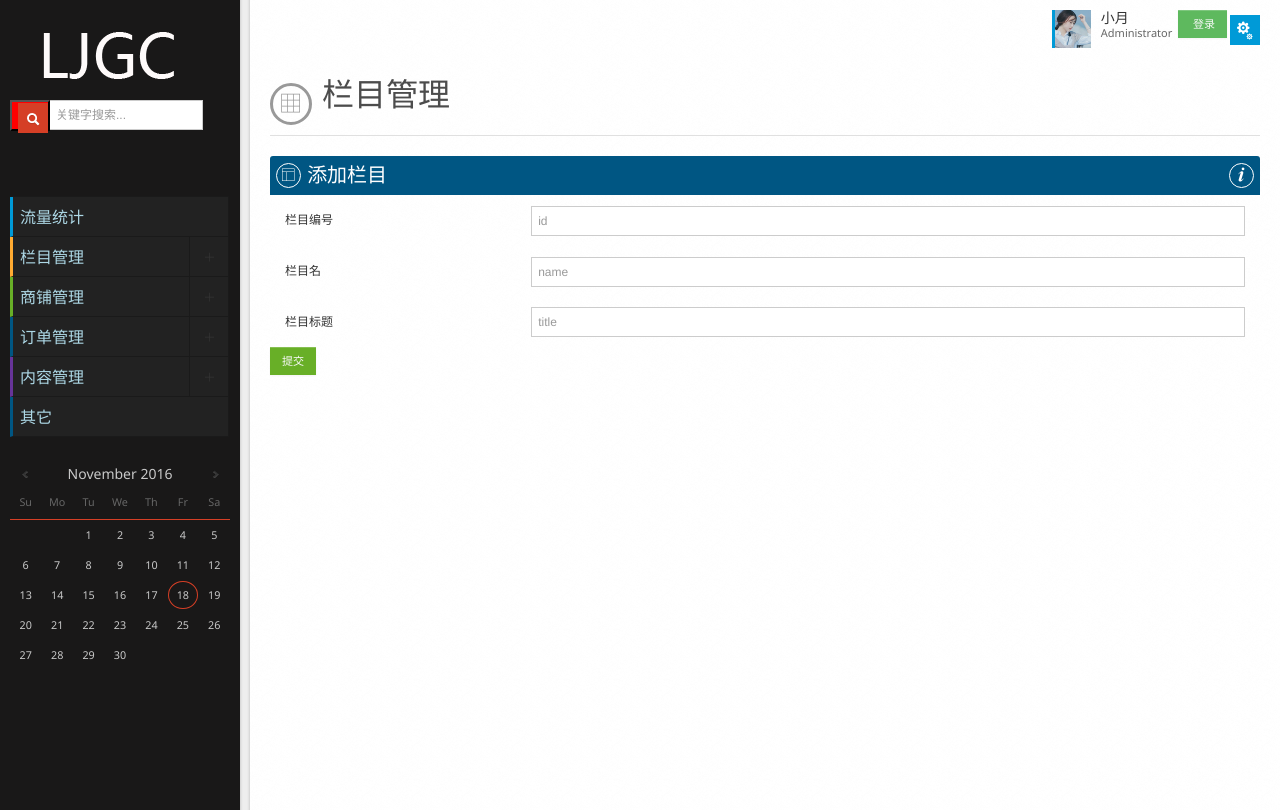
After one commit to xvscvsj/ljgc, a Java web app: template src/main/webapp/WEB-INF/jsp/back_addChannelList.jsp in a window 1280 px wide. The commit adds this page. Run offline with Tomcat 11, a stand-in JSP engine, Linux system fonts and the light colour scheme; the template is opened without the code that fills it, so the values that code supplies are empty; some libraries are stand-ins or nearby versions.

```diff
--- a/src/main/src/com/zh/ljgc/dao/BackChannelListDao.java
+++ b/src/main/src/com/zh/ljgc/dao/BackChannelListDao.java
@@ -11,4 +11,6 @@ public interface BackChannelListDao {
     List<Content> findList();
 
     void delList(Integer id);
+
+    void addList(Content content);
 }
--- a/src/main/src/com/zh/ljgc/service/BackChannelListService.java
+++ b/src/main/src/com/zh/ljgc/service/BackChannelListService.java
@@ -12,4 +12,5 @@ public interface BackChannelListService {
 
     void delList(Integer id);
 
+    void addList(Content content);
 }
--- a/src/main/src/com/zh/ljgc/service/impl/BackChannelListServiceImpl.java
+++ b/src/main/src/com/zh/ljgc/service/impl/BackChannelListServiceImpl.java
@@ -24,4 +24,9 @@ public class BackChannelListServiceImpl implements BackChannelListService{
     public void delList(Integer id)
     {backChannelListDao.delList(id);
     }
+
+    @Override
+    public void addList(Content content) {
+        backChannelListDao.addList(content);
+    }
 }
--- /dev/null
+++ b/src/main/webapp/WEB-INF/jsp/back_addChannelList.jsp
@@ -0,0 +1,143 @@
+<%@ page contentType="text/html;charset=UTF-8" language="java" %>
+<%@ taglib prefix="c" uri="http://java.sun.com/jsp/jstl/core" %>
+<!DOCTYPE html>
+<html lang="en">
+<head>
+    <meta http-equiv="Content-Type" content="text/html; charset=utf-8" />
+    <meta name="viewport" content="width=device-width, initial-scale=1.0, maximum-scale=1.0, user-scalable=0" />
+    <!--[if gt IE 8]>
+    <meta http-equiv="X-UA-Compatible" content="IE=edge" />
+    <![endif]-->
+    <title>Dynamic Tables - Aries Premium Admin Template</title>
+    <link rel="icon" type="image/ico" href="favicon.ico"/>
+
+    <link href="../../css/stylesheets.css" rel="stylesheet" type="text/css" />
+    <!--[if lte IE 7]>
+    <link href="../../css/ie.css" rel="stylesheet" type="text/css" />
+    <script type='text/javascript' src='../../js/plugins/other/lte-ie7.js'></script>
+    <![endif]-->
+    <script type='text/javascript' src='../../js/plugins/jquery/jquery-1.9.1.min.js'></script>
+    <script type='text/javascript' src='../../js/plugins/jquery/jquery-ui-1.10.1.custom.min.js'></script>
+    <script type='text/javascript' src='../../js/plugins/jquery/jquery-migrate-1.1.1.min.js'></script>
+    <script type='text/javascript' src='../../js/plugins/jquery/globalize.js'></script>
+    <script type='text/javascript' src='../../js/plugins/other/excanvas.js'></script>
+
+    <script type='text/javascript' src='../../js/plugins/other/jquery.mousewheel.min.js'></script>
+
+    <script type='text/javascript' src='../../js/plugins/bootstrap/bootstrap.min.js'></script>
+
+    <script type='text/javascript' src='../../js/plugins/cookies/jquery.cookies.2.2.0.min.js'></script>
+
+    <script type='text/javascript' src="../../js/plugins/uniform/jquery.uniform.min.js"></script>
+
+    <script type='text/javascript' src='../../js/plugins/datatables/jquery.dataTables.min.js'></script>
+
+    <script type='text/javascript' src='../../js/plugins/shbrush/XRegExp.js'></script>
+    <script type='text/javascript' src='../../js/plugins/shbrush/shCore.js'></script>
+    <script type='text/javascript' src='../../js/plugins/shbrush/shBrushXml.js'></script>
+    <script type='text/javascript' src='../../js/plugins/shbrush/shBrushJScript.js'></script>
+    <script type='text/javascript' src='../../js/plugins/shbrush/shBrushCss.js'></script>
+
+    <script type='text/javascript' src='../../js/plugins.js'></script>
+    <script type='text/javascript' src='../../js/charts.js'></script>
+    <script type='text/javascript' src='../../js/actions.js'></script>
+</head>
+<body>
+<div id="loader"><img src="../../img/loader.gif"/></div>
+<div class="wrapper">
+
+    <div class="sidebar">
+
+        <%--left--%>
+        <jsp:include page="include_back/common_left.jsp"/>
+        <%--left--%>
+    </div>
+
+    <div class="body">
+
+        <ul class="navigation">
+
+            <li>
+                <div class="user">
+                    <img src="../../img/examples/users/dmitry_m.png" align="left"/>
+                    <a href="#" class="name">
+                        <span>小月</span>
+                        <span class="sm">Administrator&nbsp;</span>
+                    </a>
+                </div>
+            </li>
+            <li>
+                <a  href="back_login" type="button" class="btn btn-default" style="background-color: #5eb95e">&nbsp;登录</a>
+            </li>
+            <li>
+                <div class="buttons">
+                    <div class="sbutton green navButton" >
+                        <a href="#"><span class="ico-align-justify" ></span></a>
+                    </div
+                    >
+                    <div class="sbutton blue">
+                        <a href="#"><span class="ico-cogs" ></span></a>
+                        <div class="popup" style="width: 200px">
+                            <div class="arrow"></div>
+                            <div class="row-fluid" >
+                                <div class="row-form">
+                                    <div class="span4">账户管理:</div>
+                                    <div class="span8"><input type="button" class="cNav" name="cNavButton" value="账户设置"/><br><input type="button" class="cNav" name="cNavButton" value="退出"/></div>
+                                </div>
+                            </div>
+                        </div>
+                    </div>
+                </div>
+            </li>
+        </ul>
+
+
+        <div class="content">
+
+            <div class="page-header">
+                <div class="icon">
+                    <span class="ico-layout-7"></span>
+                </div>
+                <h1>栏目管理</h1>
+            </div>
+
+            <div class="row-fluid">
+                <div class="span12">
+                    <div class="block">
+                        <div class="head dblue">
+                            <div class="icon"><span class="ico-layout-9"></span></div>
+                            <h2>添加栏目</h2>
+                            <ul class="buttons">
+                                <li><a href="#" onClick="source('table_sort_pagination'); return false;"><div class="icon"><span class="ico-info"></span></div></a></li>
+                            </ul>
+                        </div>
+                        <div class="data-fluid">
+                          <form action="back-addChannelList" method="post">
+                            <div class="row-form">
+                                <div class="span3">栏目编号</div>
+                                <div class="span9"><input type="text" placeholder="id" name="id"></div>
+                            </div>
+                            <div class="row-form">
+                                <div class="span3">栏目名</div>
+                                <div class="span9"><input type="text" placeholder="name" name="name"></div>
+                            </div>
+                            <div class="row-form">
+                                <div class="span3">栏目标题</div>
+                                <div class="span9"><input type="text"  placeholder="title" name="title"></div>
+                            </div>
+                           <div> <div><button class="btn btn-success" type="submit">提交</button></div></div>
+                          </form>
+                        </div>
+                    </div>
+
+
+                </div>
+            </div>
+        </div>
+
+    </div>
+
+</div>
+<div class="dialog" id="source" style="display: none;" title="Source"></div>
+</body>
+</html>
--- a/src/main/webapp/WEB-INF/jsp/include_back/common_left.jsp
+++ b/src/main/webapp/WEB-INF/jsp/include_back/common_left.jsp
@@ -18,7 +18,7 @@
             <div class="open"></div>
             <ul>
                 <li><a href="back_channelList">查看栏目</a></li>
-                <li><a href="widgets.html">添加栏目</a></li>
+                <li><a href="back_addChannelList">添加栏目</a></li>
             </ul>
         </li>
         <li>
```
Also changed, not shown: src/main/src/com/zh/ljgc/dao/impl/BackChannelListDaoImpl.java (+12 -1 lines), src/main/src/com/zh/ljgc/web/BackChannelListController.java (+7 -1 lines).
